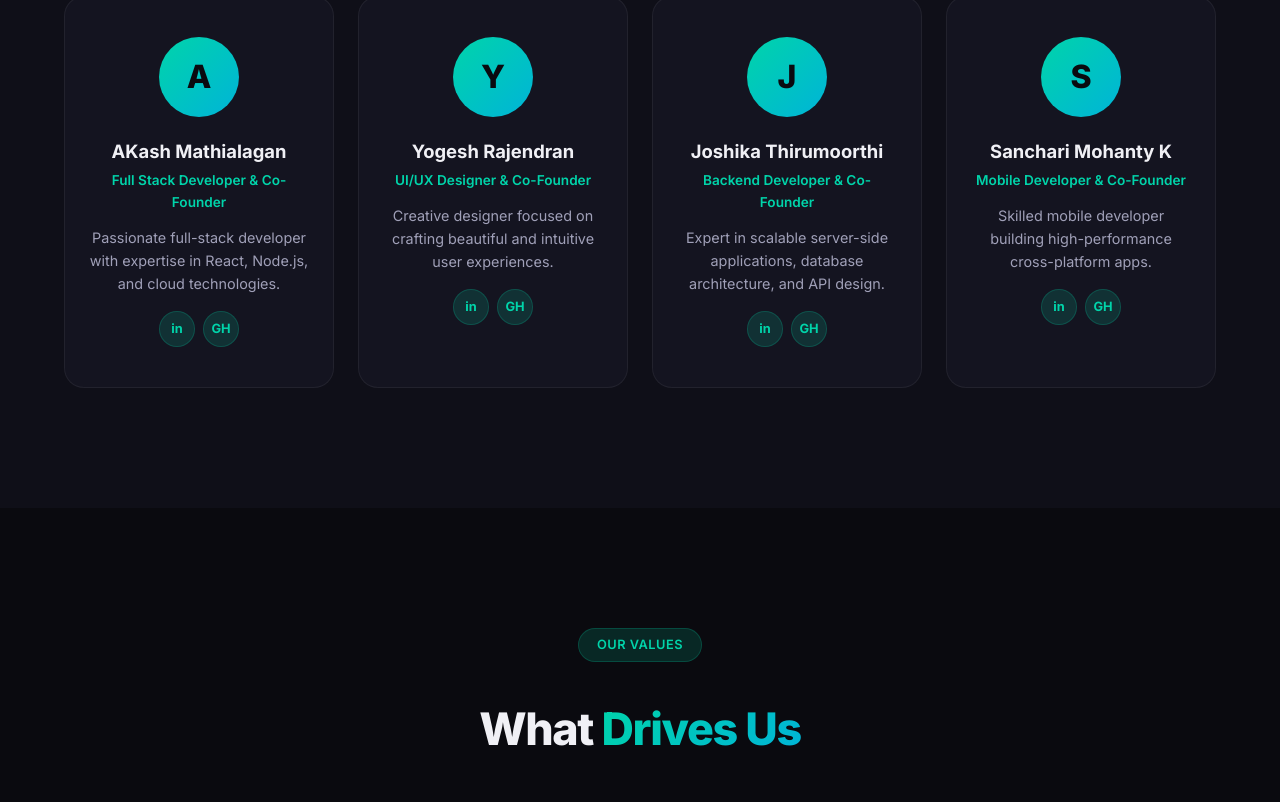
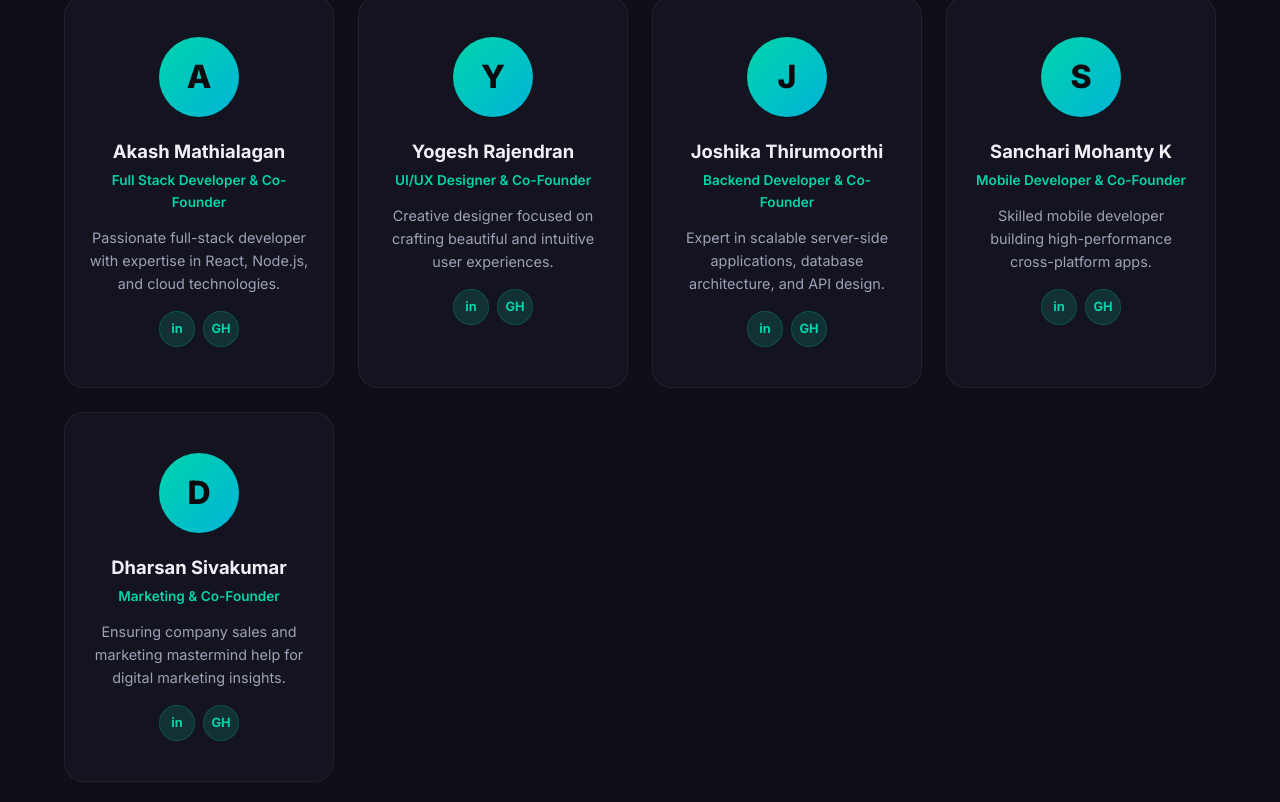
Before and after one commit to Yogesh-R2125/Our_Company, a React (Vite) app: page /about in a window 1280 px wide. Shown: the part 1618-2420 px from the top of the page. Built offline with nearby package versions, Linux system fonts and the light colour scheme; no server answers.

Commit message:
Member added

```diff
--- a/src/About.jsx
+++ b/src/About.jsx
@@ -15,10 +15,11 @@ const About = () => {
   }, []);
 
   const fallbackTeam = [
-    { id: 1, name: 'AKash Mathialagan', role: 'Full Stack Developer & Co-Founder', bio: 'Passionate full-stack developer with expertise in React, Node.js, and cloud technologies.' },
+    { id: 1, name: 'Akash Mathialagan', role: 'Full Stack Developer & Co-Founder', bio: 'Passionate full-stack developer with expertise in React, Node.js, and cloud technologies.' },
     { id: 2, name: 'Yogesh Rajendran', role: 'UI/UX Designer & Co-Founder', bio: 'Creative designer focused on crafting beautiful and intuitive user experiences.' },
     { id: 3, name: 'Joshika Thirumoorthi', role: 'Backend Developer & Co-Founder', bio: 'Expert in scalable server-side applications, database architecture, and API design.' },
     { id: 4, name: 'Sanchari Mohanty K', role: 'Mobile Developer & Co-Founder', bio: 'Skilled mobile developer building high-performance cross-platform apps.' },
+    { id: 5, name: 'Dharsan Sivakumar', role: 'Marketing & Co-Founder', bio: 'Ensuring company sales and marketing mastermind help for digital marketing insights.' },
   ];
 
   const teamData = team.length > 0 ? team : fallbackTeam;
--- a/src/Home.jsx
+++ b/src/Home.jsx
@@ -7,7 +7,7 @@ const API_URL = import.meta.env.VITE_API_URL || 'http://localhost:5000/api';
 const Home = () => {
   const [services, setServices] = useState([]);
   const [testimonials, setTestimonials] = useState([]);
-  const [stats, setStats] = useState({ projects: 50, team: 4, clients: 30 });
+  const [stats, setStats] = useState({ projects: 50, team: 5, clients: 30 });
 
   useEffect(() => {
     fetch(`${API_URL}/services`)
@@ -73,7 +73,7 @@ const Home = () => {
                 <span className="section-tag">Who We Are</span>
                 <h2>A Young Team With <span className="gradient-text">Big Ambitions</span></h2>
                 <p>
-                  We are 4 co-founders united by our passion for technology and design.
+                  We are 5 co-founders united by our passion for technology and design.
                   We combine expertise in full-stack development, mobile apps, UI/UX design,
                   and cloud solutions to deliver end-to-end digital products.
                 </p>
```
